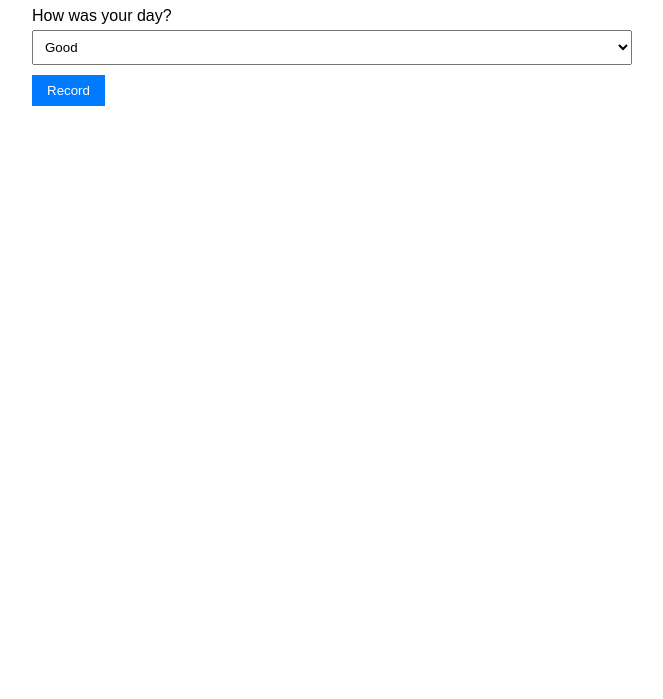
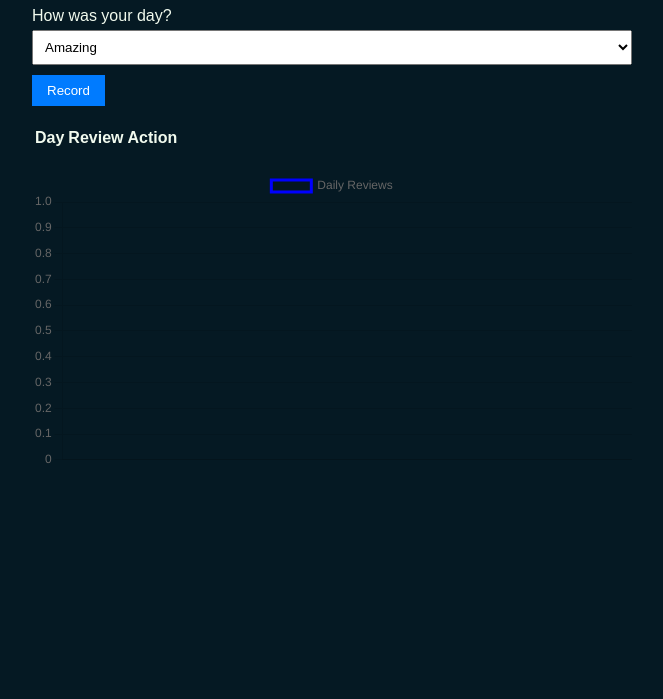
Before and after one commit to Kanak883/Daily-Reviewer, a plain HTML site: page index.html in a window 1280 px wide. Shown: the part 101-800 px from the top of the page, without its empty margins (308-971 px from the left). Drawn offline with nearby package versions, Linux system fonts and the light colour scheme.

Commit message:
Update index.html

```diff
--- a/index.html
+++ b/index.html
@@ -6,24 +6,41 @@
   <title>Daily Review Tracker</title>
   <link rel="stylesheet" href="style.css">
 </head>
-<body>
+<body style="background-color: #051923; color: #f1faee;">
   <div class="container">
     <h1>Daily Review Tracker</h1>
     <div class="form">
       <label for="review">How was your day?</label>
       <select id="review">
+        <option value="amazing">Amazing</option>
+        <option value="verygood">Very Good</option>
         <option value="good">Good</option>
-        <option value="neutral">Neutral</option>
+        <option value="justfine">Just Fine</option>
         <option value="bad">Bad</option>
+        <option value="justdie">Just Die Already</option>
       </select>
       <button onclick="recordReview()">Record</button>
     </div>
     <div class="message" id="message"></div>
+    <div class="table-container">
+      <table id="reviewTable">
+        <thead>
+          <tr>
+            <th>Day</th>
+            <th>Review</th>
+            <th>Action</th>
+          </tr>
+        </thead>
+        <tbody id="reviewBody">
+          <!-- Reviews will be dynamically added here -->
+        </tbody>
+      </table>
+    </div>
     <div class="chart-container">
       <canvas id="myChart"></canvas>
     </div>
   </div>
-  <script src="chart.js"></script>
+  <script src="https://cdn.jsdelivr.net/npm/chart.js"></script>
   <script src="script.js"></script>
 </body>
 </html>
```
